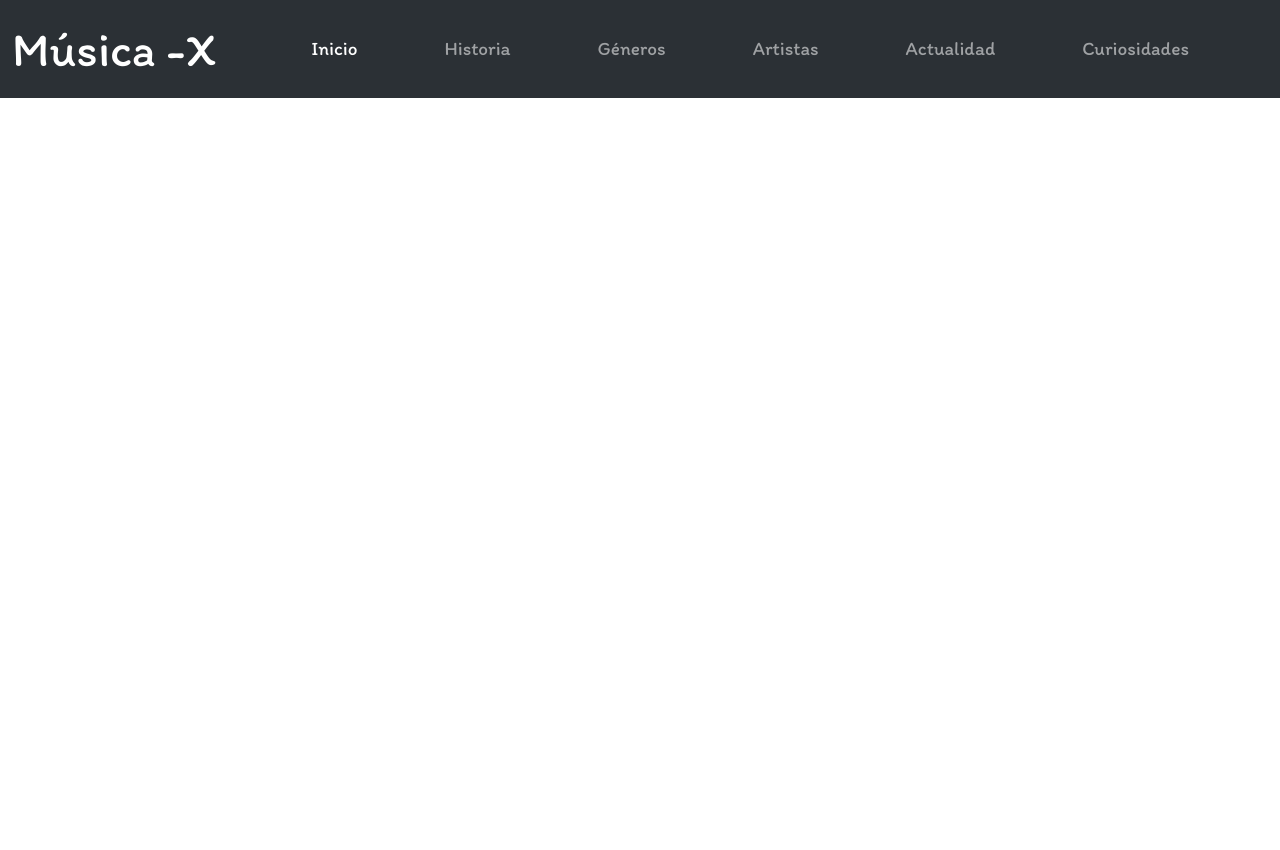
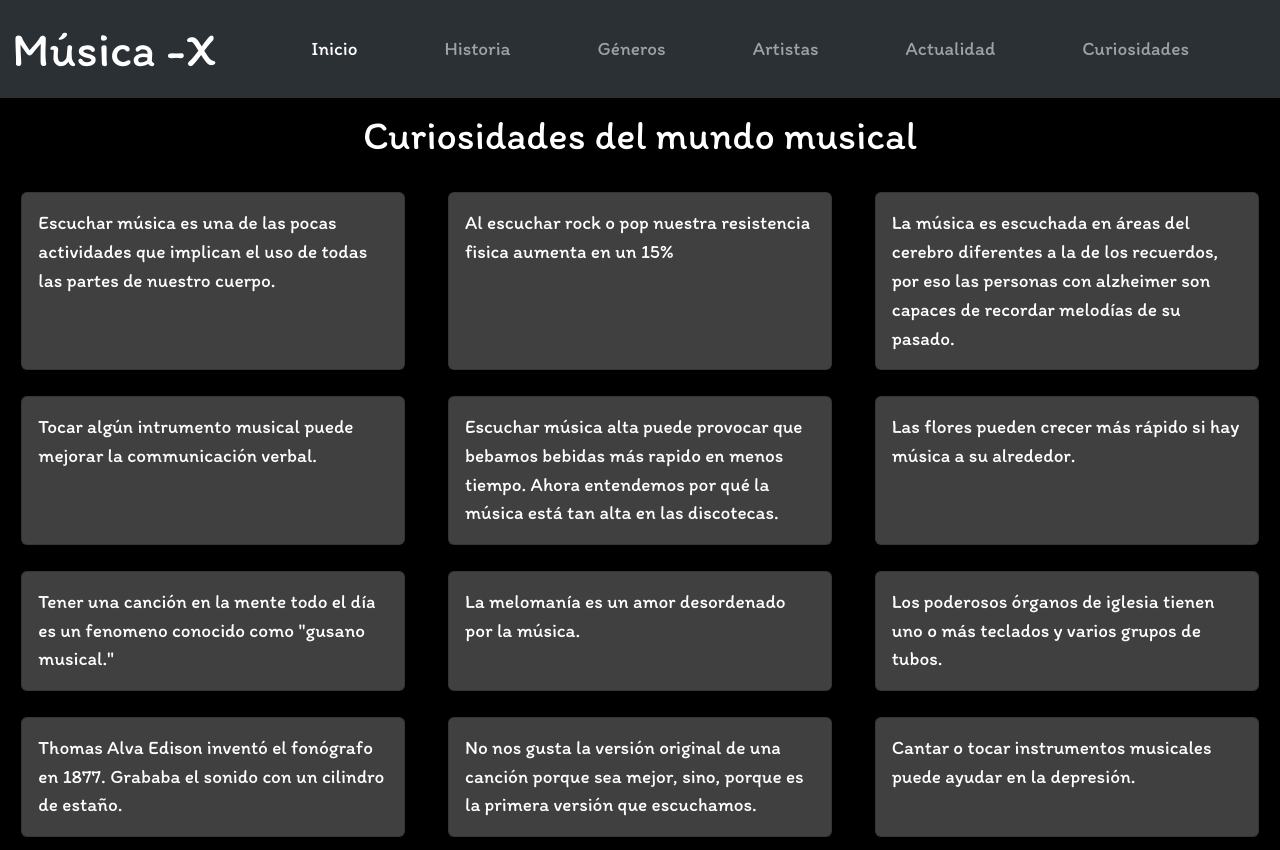
Before and after one commit to DayanaB01/musicalWeb, an Angular app: page /curiosidades in a window 1280 px wide. Before the commit this address led to /. Before the commit the page ends 800 px from the top, so only its background shows below. Built offline with nearby package versions, Linux system fonts and the light colour scheme.

Commit message:
pagina de curiosidades

```diff
--- a/src/app/app-routing.module.ts
+++ b/src/app/app-routing.module.ts
@@ -5,6 +5,7 @@ import { HistoriaComponent } from './components/historia/historia.component';
 import { GenerosComponent } from './components/generos/generos.component';
 import { ArtistasComponent } from './components/artistas/artistas.component';
 import { ActualidadComponent } from './components/actualidad/actualidad.component';
+import { CuriosidadesComponent } from './components/curiosidades/curiosidades.component';
 
 const routes: Routes = [
   {
@@ -31,6 +32,10 @@ const routes: Routes = [
   {
     path:'actualidad',
     component: ActualidadComponent
+  },
+  {
+    path:'curiosidades',
+    component: CuriosidadesComponent
   }
 ];
 
--- a/src/app/app.module.ts
+++ b/src/app/app.module.ts
@@ -9,6 +9,7 @@ import { HistoriaComponent } from './components/historia/historia.component';
 import { GenerosComponent } from './components/generos/generos.component';
 import { ArtistasComponent } from './components/artistas/artistas.component';
 import { ActualidadComponent } from './components/actualidad/actualidad.component';
+import { CuriosidadesComponent } from './components/curiosidades/curiosidades.component';
 
 @NgModule({
   declarations: [
@@ -18,7 +19,8 @@ import { ActualidadComponent } from './components/actualidad/actualidad.componen
     HistoriaComponent,
     GenerosComponent,
     ArtistasComponent,
-    ActualidadComponent
+    ActualidadComponent,
+    CuriosidadesComponent
   ],
   imports: [
     BrowserModule,
--- a/src/app/components/banner-nav/banner-nav.component.html
+++ b/src/app/components/banner-nav/banner-nav.component.html
@@ -23,7 +23,7 @@
             <a class="nav-link" routerLink="/actualidad">Actualidad</a>
           </li>
           <li class="nav-item">
-            <a class="nav-link" href="#">Curiosidades</a>
+            <a class="nav-link" routerLink="/curiosidades">Curiosidades</a>
           </li>
         </ul>
       </div>
--- /dev/null
+++ b/src/app/components/curiosidades/curiosidades.component.css
@@ -0,0 +1,19 @@
+.texto{
+    display: flex;
+    align-items: center;
+    justify-content: center;
+    color: white;
+    margin: 1%;
+}
+.fichas{
+    display: flex;
+    flex-wrap: wrap;
+    justify-content: space-around;
+}
+.card{
+    width: 30%;
+    margin: 1%;
+    background: #404040;
+    color: #ffffff;
+    font-size: larger;
+}
--- /dev/null
+++ b/src/app/components/curiosidades/curiosidades.component.html
@@ -0,0 +1,96 @@
+<div class="contenedor">
+    <div class="texto">
+        <h1>Curiosidades del mundo musical</h1>
+    </div>
+    <div class="fichas">
+        <div class="card">
+            <div class="card-body">
+                <p class="card-text">
+                    Escuchar música es una de las pocas actividades que implican el uso de todas las partes de nuestro
+                    cuerpo.
+
+                </p>
+            </div>
+        </div>
+        <div class="card">
+            <div class="card-body">
+                <p class="card-text">
+                    Al escuchar rock o pop nuestra resistencia fisica aumenta en un 15%
+                </p>
+            </div>
+        </div>
+        <div class="card">
+            <div class="card-body">
+                <p class="card-text">
+                    La música es escuchada en áreas del cerebro diferentes a la de los recuerdos, por eso las personas con
+                    alzheimer son capaces de recordar melodías de su pasado.
+                </p>
+            </div>
+        </div>
+        <div class="card">
+            <div class="card-body">
+                <p class="card-text">
+                    Tocar algún intrumento musical puede mejorar la communicación verbal.
+                </p>
+            </div>
+        </div>
+        <div class="card">
+            <div class="card-body">
+                <p class="card-text">
+                    Escuchar música alta puede provocar que bebamos bebidas más rapido en menos tiempo. Ahora entendemos
+                    por qué la música está tan alta en las discotecas.
+                </p>
+            </div>
+        </div>
+        <div class="card">
+            <div class="card-body">
+                <p class="card-text">
+                    Las flores pueden crecer más rápido si hay música a su alrededor.
+                </p>
+            </div>
+        </div>
+        <div class="card">
+            <div class="card-body">
+                <p class="card-text">
+                    Tener una canción en la mente todo el día es un fenomeno conocido como "gusano musical."
+                </p>
+            </div>
+        </div>
+        <div class="card">
+            <div class="card-body">
+                <p class="card-text">
+                    La melomanía es un amor desordenado por la música.
+                </p>
+            </div>
+        </div>
+        <div class="card">
+            <div class="card-body">
+                <p class="card-text">
+                    Los poderosos órganos de iglesia tienen uno o más teclados y varios grupos de tubos.
+                </p>
+            </div>
+        </div>
+        <div class="card">
+            <div class="card-body">
+                <p class="card-text">
+                    Thomas Alva Edison inventó el fonógrafo en 1877. Grababa el sonido con un cilindro de estaño.
+                </p>
+            </div>
+        </div>
+        <div class="card">
+            <div class="card-body">
+                <p class="card-text">
+                    No nos gusta la versión original de una canción porque sea mejor, sino, porque es la primera
+                    versión que escuchamos.
+                </p>
+            </div>
+        </div>
+        <div class="card">
+            <div class="card-body">
+                <p class="card-text">
+                    Cantar o tocar instrumentos musicales puede ayudar en la depresión.
+                </p>
+            </div>
+        </div>
+    </div>
+</div>
--- a/src/app/components/principal/principal.component.css
+++ b/src/app/components/principal/principal.component.css
@@ -2,6 +2,16 @@
     background: black;
     display: flex;
     justify-content: center;
+    flex-direction: column;
+    align-items: center;
+}
+.boxTexto{
+    padding: 2%;
+    text-align: center;
+    color: white;
+}
+.boxTexto p{
+    font-size: larger;
 }
 .pilasBox{
     width: 100%;
--- a/src/app/components/principal/principal.component.html
+++ b/src/app/components/principal/principal.component.html
@@ -1,4 +1,16 @@
 <div class="contenedor">
+    <div class="boxTexto">
+        <h4>La música es...</h4>
+        <span> Melodía, ritmo y armonía, combinados.</span>
+        <p>
+            La música está presente en todas partes, es la forma más común
+            de comunicación en la humanidad, no sólo se escucha, también se
+            siente, toca vibras sin importar si entendemos el idioma del otro,
+            simplemente se conecta,
+            Aqui puedes pasar por toda la linea musical, desde su historia
+            hasta el presente.
+        </p>
+    </div>
     <div class="pilasBox">
         <div class="boxImg">
             <img src="https://images.pexels.com/photos/30132757/pexels-photo-30132757/free-photo-of-primer-plano-de-un-instrumento-musical-tradicional-marroqui.jpeg?auto=compress&cs=tinysrgb&w=600"
```
Also changed, not shown: src/app/components/curiosidades/curiosidades.component.ts (added, +10 -0 lines), 1 other file (tests, documents, lock files or other folders).
